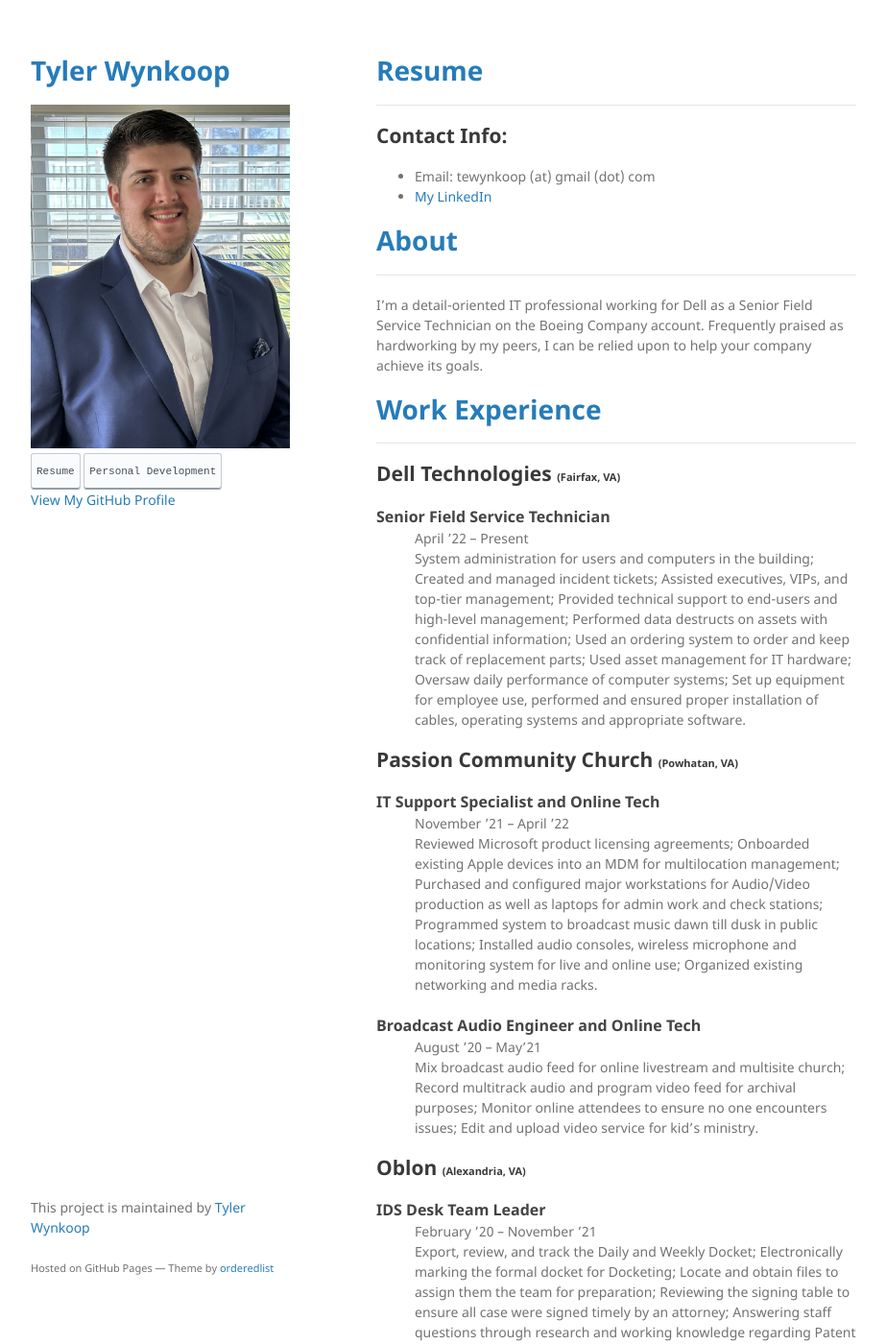
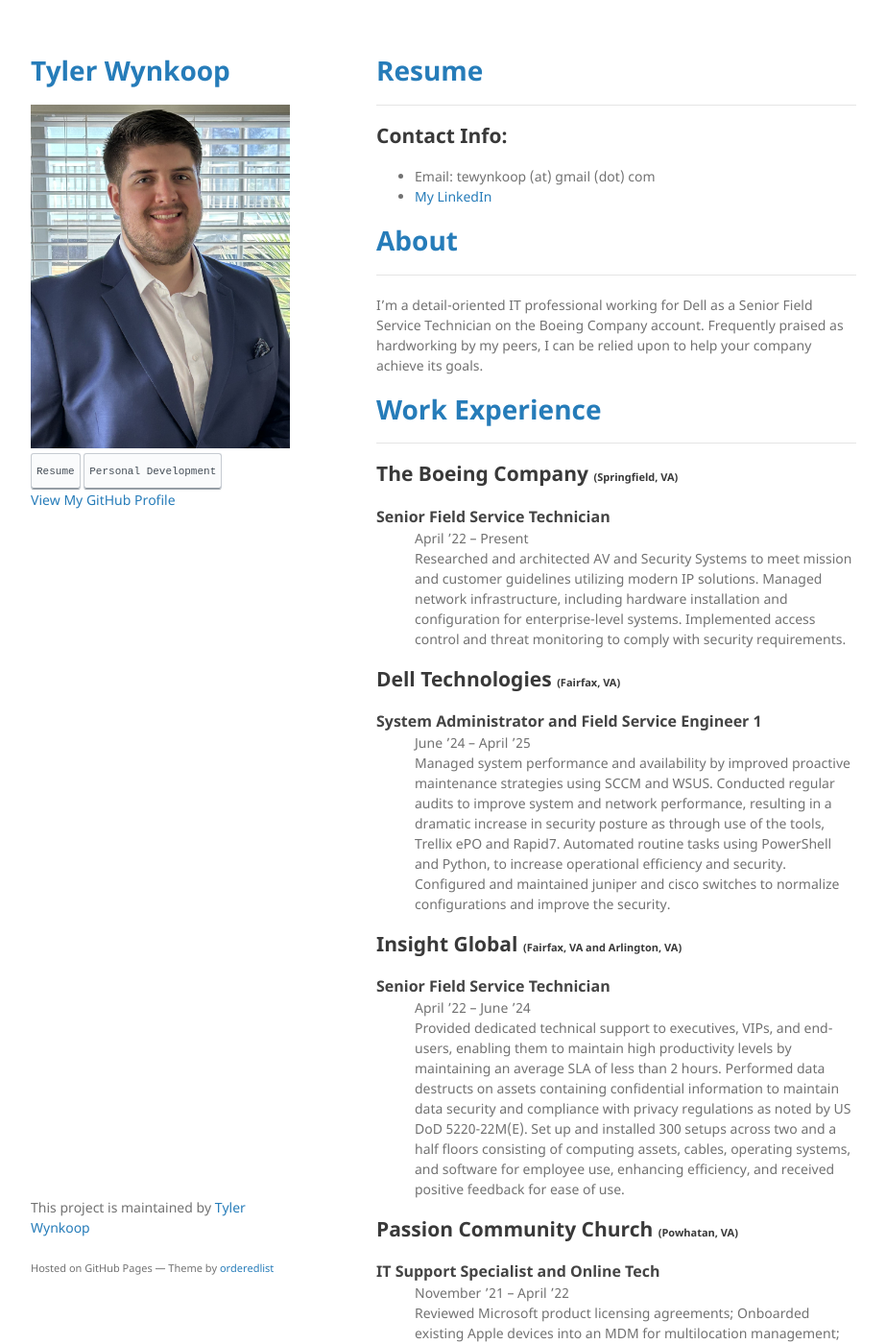
Before and after one commit to tewynkoop/TylerWynkoop, a Jekyll site: the page built from index.md, in a window 1280 px wide and 1400 px high. Shown: the whole window at 96% size, without its empty margins (178-1101 px from the left). Built offline with Jekyll 4.4.1, drawn with Linux system fonts in a browser that asks for light colours; a script that is not in the unit is left out; our own code applies the rules of GitHub Pages for plain Markdown files; some of the changed text lies outside the part shown.

Commit message:
Update index.md

```diff
--- a/index.md
+++ b/index.md
@@ -17,12 +17,28 @@ I'm a detail-oriented IT professional working for Dell as a Senior Field Service
 # <span style="color:#267CB9"> Work Experience </span>
 -----
 
-## Dell Technologies <small><small><small> (Fairfax, VA) </small></small></small>
+## The Boeing Company <small><small><small> (Springfield, VA) </small></small></small>
 
 <dl>
 <dt style="font-size:16px"><b>Senior Field Service Technician</b></dt>
 <dd>April ’22 – Present</dd>
-<dd>System administration for users and computers in the building; Created and managed incident tickets; Assisted executives, VIPs, and top-tier management; Provided technical support to end-users and high-level management; Performed data destructs on assets with confidential information; Used an ordering system to order and keep track of replacement parts; Used asset management for IT hardware; Oversaw daily performance of computer systems; Set up equipment for employee use, performed and ensured proper installation of cables, operating systems and appropriate software.</dd>
+<dd>Researched and architected AV and Security Systems to meet mission and customer guidelines utilizing modern IP solutions. Managed network infrastructure, including hardware installation and configuration for enterprise-level systems. Implemented access control and threat monitoring to comply with security requirements.</dd>
+</dl>
+
+## Dell Technologies <small><small><small> (Fairfax, VA) </small></small></small>
+
+<dl>
+<dt style="font-size:16px"><b>System Administrator and Field Service Engineer 1</b></dt>
+<dd>June ’24 – April ’25</dd>
+<dd>Managed system performance and availability by improved proactive maintenance strategies using SCCM and WSUS. Conducted regular audits to improve system and network performance, resulting in a dramatic increase in security posture as through use of the tools, Trellix ePO and Rapid7. Automated routine tasks using PowerShell and Python, to increase operational efficiency and security. Configured and maintained juniper and cisco switches to normalize configurations and improve the security.</dd>
+</dl>
+
+## Insight Global <small><small><small> (Fairfax, VA and Arlington, VA) </small></small></small>
+
+<dl>
+<dt style="font-size:16px"><b>Senior Field Service Technician</b></dt>
+<dd>April ’22 – June ’24</dd>
+<dd>Provided dedicated technical support to executives, VIPs, and end-users, enabling them to maintain high productivity levels by maintaining an average SLA of less than 2 hours. Performed data destructs on assets containing confidential information to maintain data security and compliance with privacy regulations as noted by US DoD 5220-22M(E). Set up and installed 300 setups across two and a half floors consisting of computing assets, cables, operating systems, and software for employee use, enhancing efficiency, and received positive feedback for ease of use.</dd>
 </dl>
 
 ## Passion Community Church <small><small><small> (Powhatan, VA) </small></small></small>
```
Also changed, not shown: other parts of index.md (+2 -0 lines).
